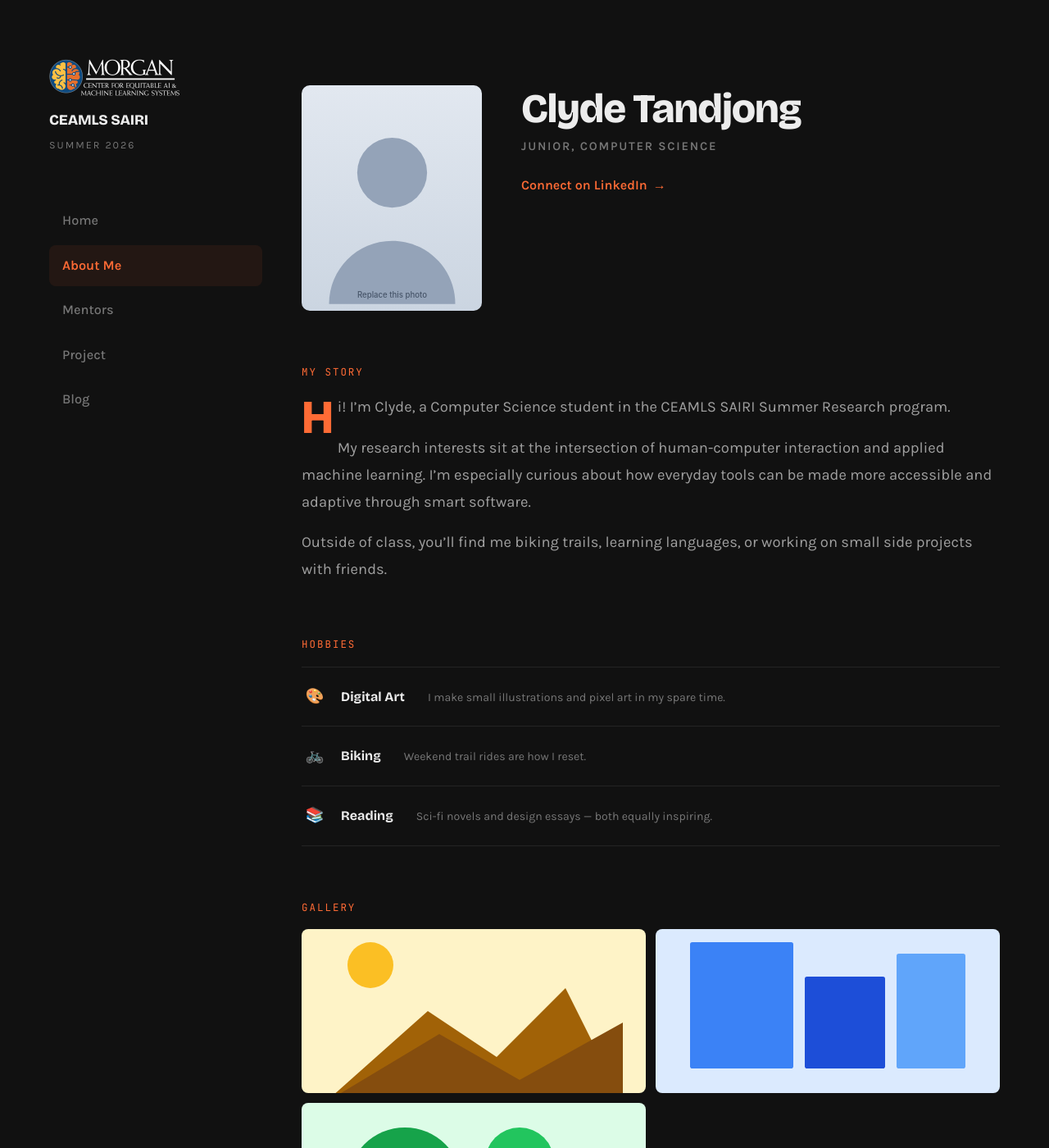
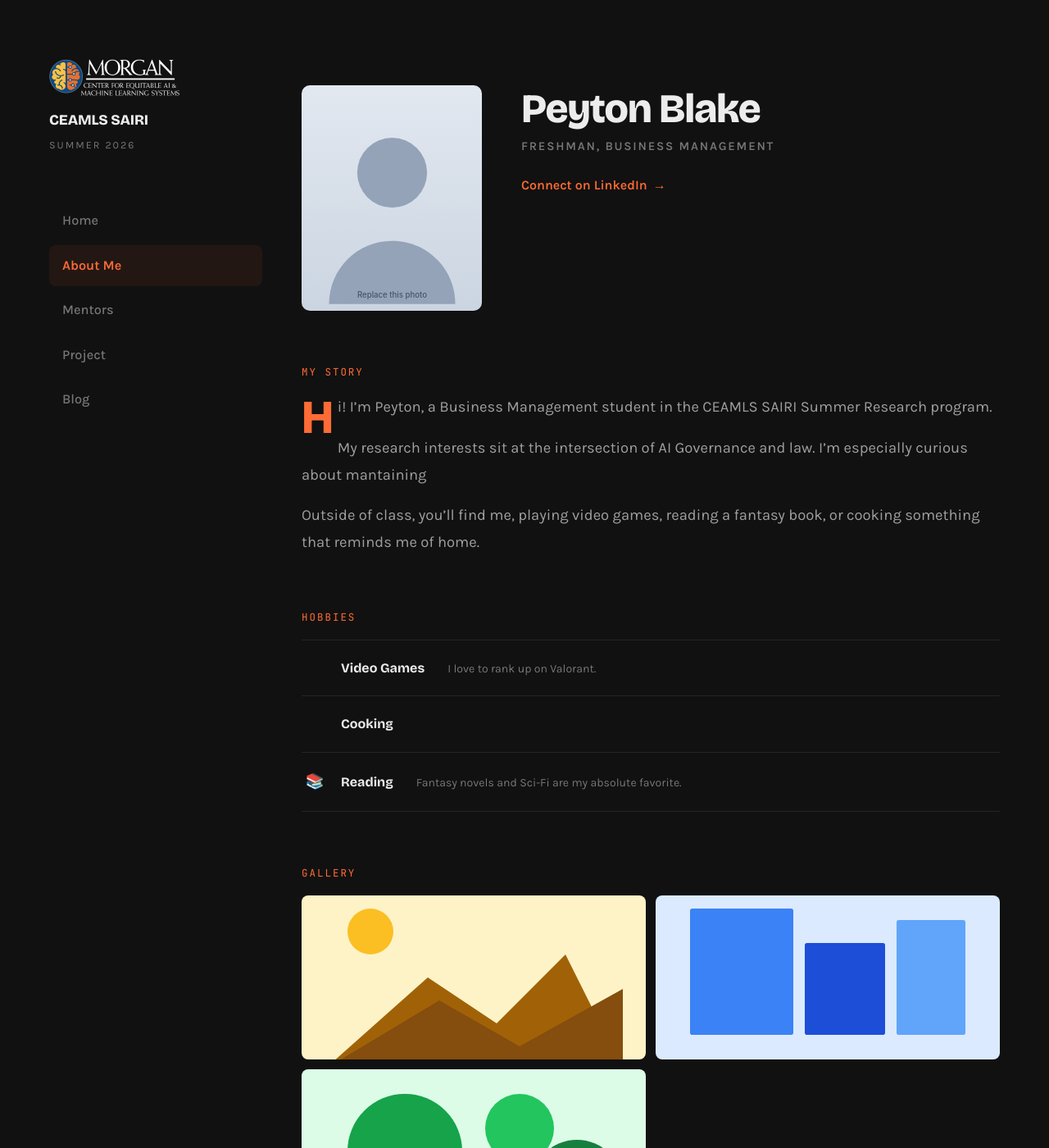
Before and after one commit to pblake207/pblake207ceamls26.github.io, a Jekyll site: the page built from pages/about-me.md, in a window 1280 px wide and 1400 px high. Shown: the whole window at 82% size. Built offline with Jekyll 4.4.1, drawn with Linux system fonts in a browser that asks for light colours.

Commit message:
Update about-me.md

```diff
--- a/pages/about-me.md
+++ b/pages/about-me.md
@@ -4,36 +4,33 @@ title: About Me
 permalink: /about-me.html
 
 about:
-  name: Clyde Tandjong
-  role: Junior, Computer Science
+  name: Peyton Blake
+  role: Freshman, Business Management
   image: /assets/images/profile.svg
-  linkedin: https://www.linkedin.com/in/example
+  linkedin: www.linkedin.com/in/peyton-blake20
   bio: |
-    Hi! I'm Clyde, a Computer Science student in the CEAMLS SAIRI Summer Research program.
+    Hi! I'm Peyton, a Business Management student in the CEAMLS SAIRI Summer Research program.
 
-    My research interests sit at the intersection of human-computer interaction and applied
-    machine learning. I'm especially curious about how everyday tools can be made more
-    accessible and adaptive through smart software.
+    My research interests sit at the intersection of AI Governance and law. I'm especially curious about mantaining
 
-    Outside of class, you'll find me biking trails, learning languages, or working on small
-    side projects with friends.
+    Outside of class, you'll find me, playing video games, reading a fantasy book, or cooking something that reminds me of     home.
 
   hobbies:
-    - icon: 🎨
-      title: Digital Art
-      description: I make small illustrations and pixel art in my spare time.
-    - icon: 🚲
-      title: Biking
-      description: Weekend trail rides are how I reset.
+    - icon:
+      title: Video Games
+      description: I love to rank up on Valorant.
+    - icon:
+      title: Cooking
+      description:
     - icon: 📚
       title: Reading
-      description: Sci-fi novels and design essays — both equally inspiring.
+      description: Fantasy novels and Sci-Fi are my absolute favorite.
 
   gallery:
     - image: /assets/images/gallery-1.svg
-      caption: A great day on the trail.
+      caption: Im a Deadlock main
     - image: /assets/images/gallery-2.svg
-      caption: One of my recent illustrations.
+      caption: Love cooking recipes that have been in the family for generations (Shrimp Etoufee)
     - image: /assets/images/gallery-3.svg
-      caption: Hanging out with friends after class.
+      caption: Next on my TBR list is Parable of the Sower by Octavia E. Butler
 ---
```
